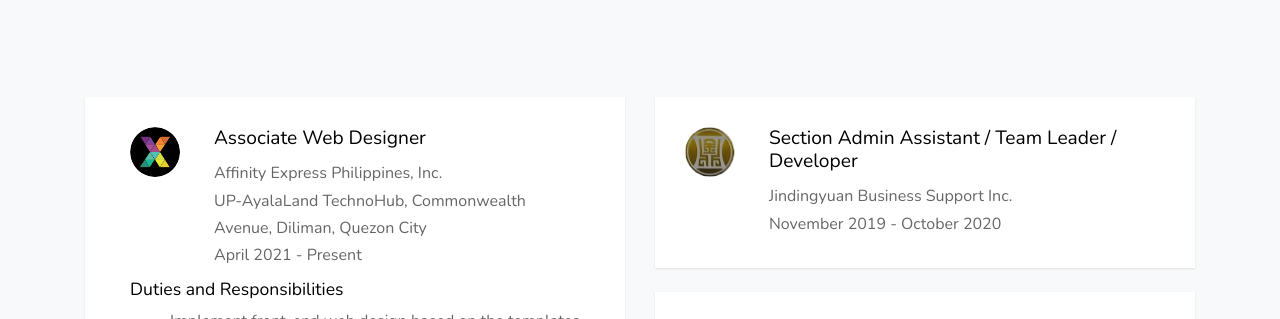
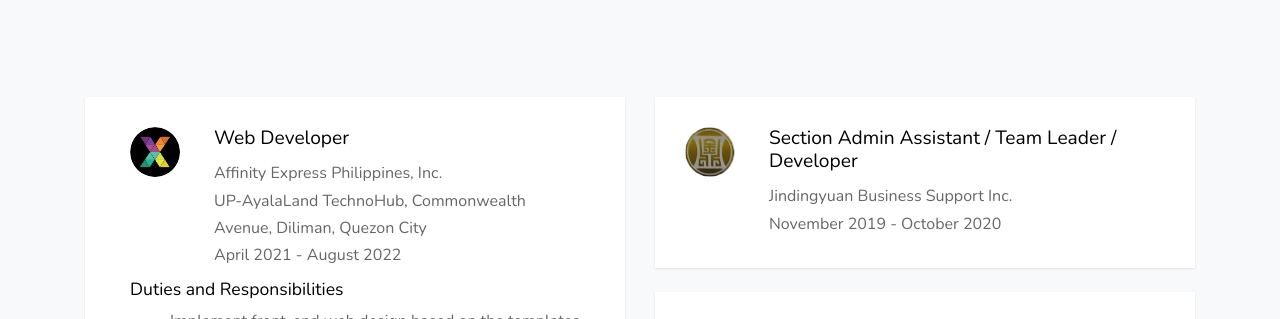
Before and after one commit to breezelback/nathaniellaja, a plain HTML site: page index.html in a window 1280 px wide. Shown: the part 949-1268 px from the top of the page. Drawn offline with nearby package versions, Linux system fonts and the light colour scheme; files whose address does not match are found by name.

Commit message:
Update index.html

```diff
--- a/index.html
+++ b/index.html
@@ -122,10 +122,10 @@
               <div class="col-md-12 d-flex marbot10">
                 <div class="service-number mr-4"><img src="images/AX.png"></div>
                 <div class="service-about">
-                  <h3>Associate Web Designer</h3>
+                  <h3>Web Developer</h3>
                   <p class="mar0">Affinity Express Philippines, Inc.</p>
                   <p class="mar0">UP-AyalaLand TechnoHub, Commonwealth Avenue, Diliman, Quezon City</p>
-                  <p>April 2021 - Present</p>
+                  <p>April 2021 - August 2022</p>
                 </div>
               </div>
               <div class="col-md-12 service-duty">
```
